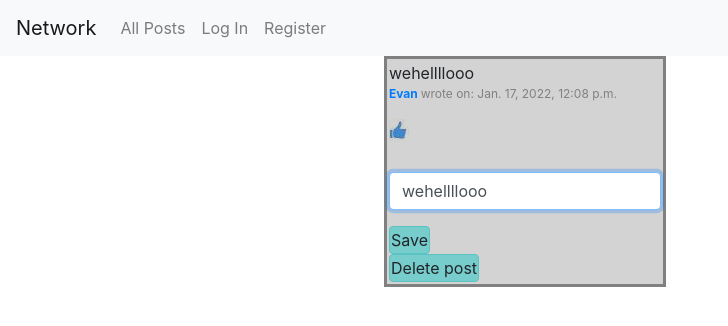
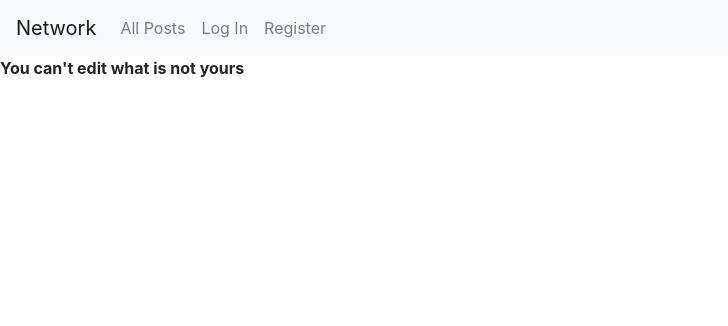
Before and after one commit to neteng0911/carpool, a Django app: page /edit/post/25 in a window 1280 px wide. Shown: the top 326 px of the page, without its empty margins (0-728 px from the left). Run offline with Django 3.2, Linux system fonts and the light colour scheme; data comes from the database, SQL or seed files in the repository; some libraries are stand-ins or nearby versions.

Commit message:
css like2

```diff
--- a/project4/network/templates/network/edit_post.html
+++ b/project4/network/templates/network/edit_post.html
@@ -1,6 +1,9 @@
 {% extends "network/layout.html" %}
 {% load static %}
 {% block body %}
+
+
+{% ifnotequal request.user post.owner %}
 
 <div class="post">{{post_to_load.description}}
 
@@ -25,5 +28,8 @@
      <input class="btn btn-primary" name="del_post" type="submit" value="Delete post" >
      <input type="hidden"  name="post_to_load_id" value={{post.pk}}>
  </form>
+{% else %}
 
+    <p> <strong>You can't edit what's not yours</strong></p>
+{% endifnotequal %}
 {% endblock %}
--- /dev/null
+++ b/project4/network/templates/network/errors/invalid.html
@@ -0,0 +1,8 @@
+{% extends "network/layout.html" %}
+{% load static %}
+{% block body %}
+
+
+<strong>You can't edit what is not yours</strong>
+
+{% endblock %}
--- a/project4/network/views.py
+++ b/project4/network/views.py
@@ -200,20 +200,22 @@ def load_post(request, post_id):
 def edit_post(request, post_id):
 
     post_to_load = Mypost.objects.get(pk=post_id)
-    if request.method =="POST" and "edit_post" in request.POST:
+    if request.user == post_to_load.owner:
+        if request.method =="POST" and "edit_post" in request.POST:
 
-        edit_txt = request.POST["edit_txt"]
-        post_to_load.description=edit_txt
-        post_to_load.save()
+            edit_txt = request.POST["edit_txt"]
+            post_to_load.description=edit_txt
+            post_to_load.save()
 
-        return HttpResponseRedirect(reverse("index"))
-    if request.method == "POST" and "del_post" in request.POST:
-        post_to_load.delete()
-        return HttpResponseRedirect(reverse("index"))
+            return HttpResponseRedirect(reverse("index"))
+        if request.method == "POST" and "del_post" in request.POST:
+            post_to_load.delete()
+            return HttpResponseRedirect(reverse("index"))
 
+        else:
+            return render(request, "network/edit_post.html",{"post_to_load":post_to_load})
     else:
-        return render(request, "network/edit_post.html",{"post_to_load":post_to_load})
-
+        return render(request, "network/errors/invalid.html")
 
 @login_required
 def profile(request, user_id):
```
